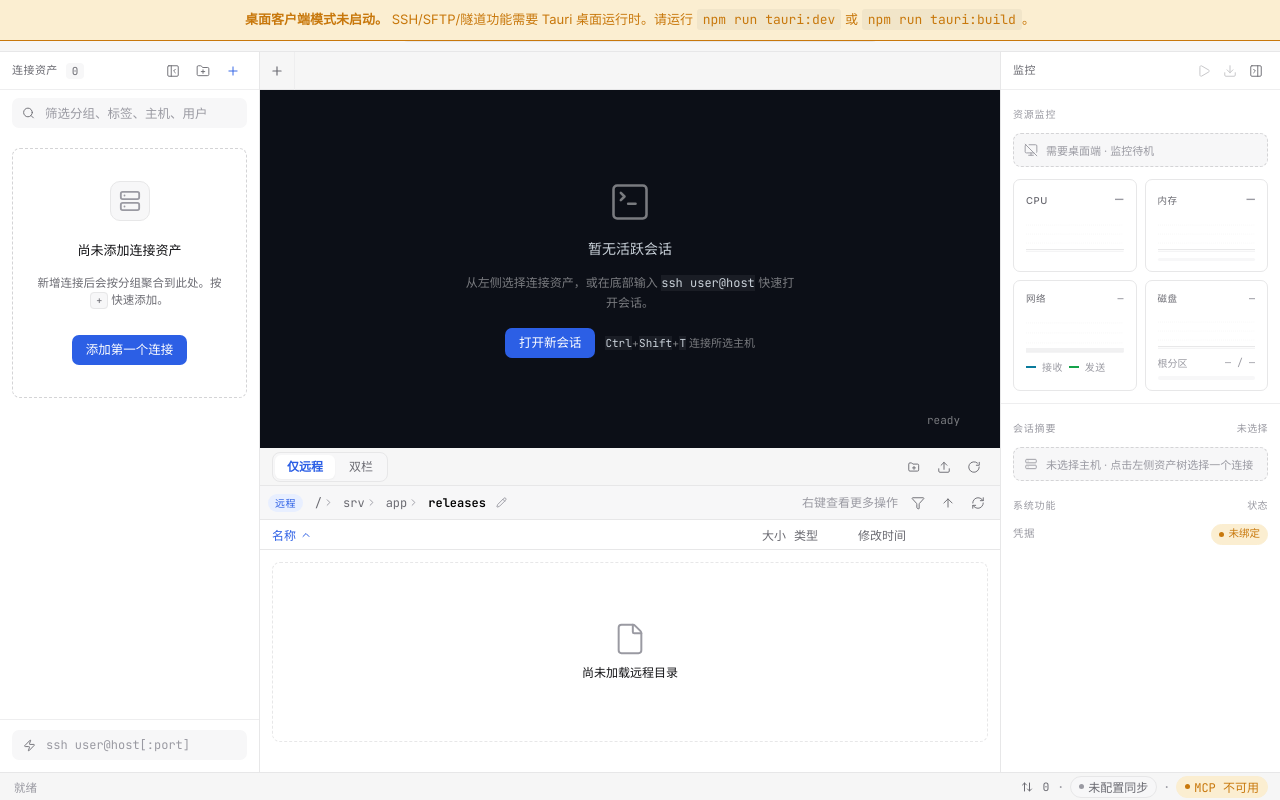
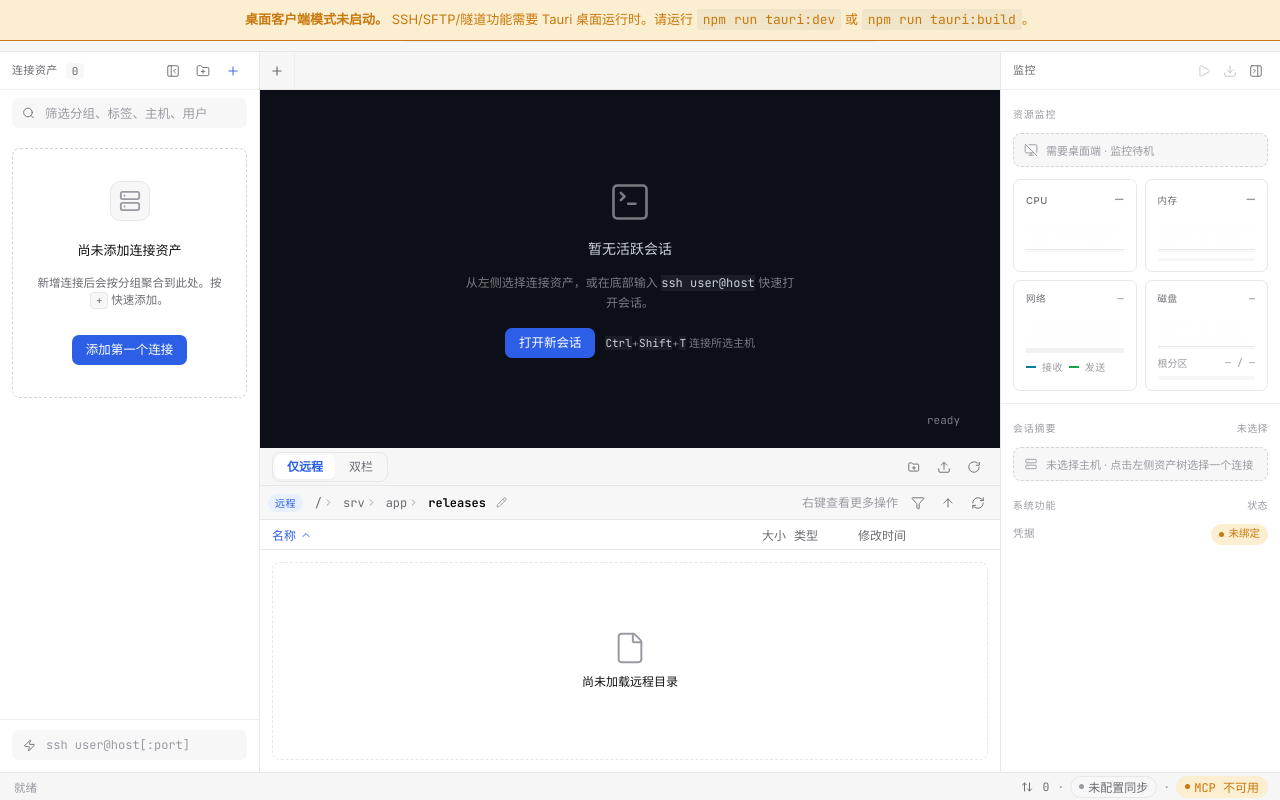
Before and after one commit to RT-2020/myshelltool, a Vue app: page / in a window 1280 px wide. Built offline with nearby package versions, Linux system fonts and the light colour scheme.

Commit message:
fix(files): 空态占满分栏剩余空间，矮容器不再出现滚动条

```diff
--- a/src/components/files/FileColumnList.vue
+++ b/src/components/files/FileColumnList.vue
@@ -296,9 +296,12 @@ const emptyDesc = computed(() => {
   align-items: center;
   justify-content: center;
   gap: 8px;
+  // 占满列表剩余空间并允许收缩（不设 min-height 下限）：
+  // 固定分栏等矮容器里空态不再把列表撑出滚动条
+  flex: 1 1 auto;
+  min-height: 0;
   padding: var(--space-6);
   margin: var(--space-3);
-  min-height: 180px;
   text-align: center;
   border: 1px dashed var(--app-border);
   border-radius: var(--radius-sm);
```
